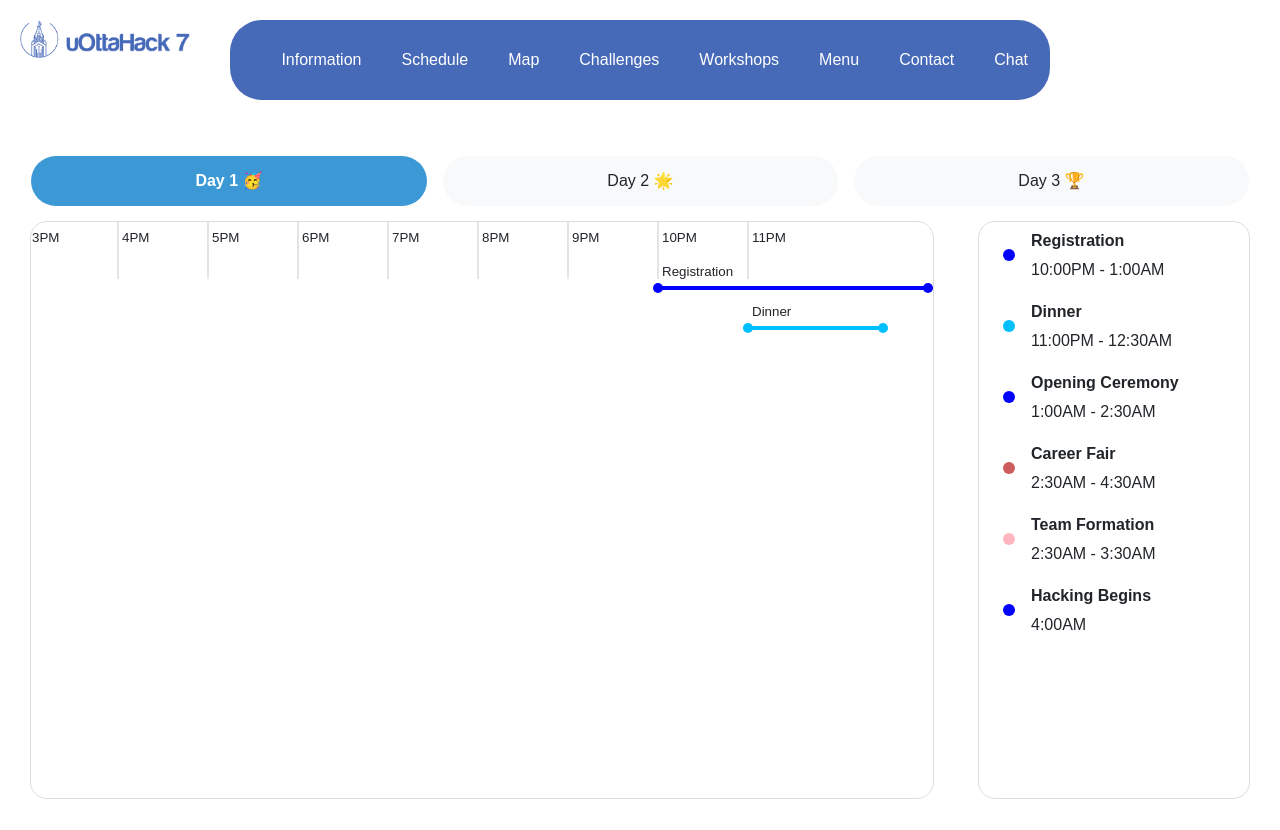
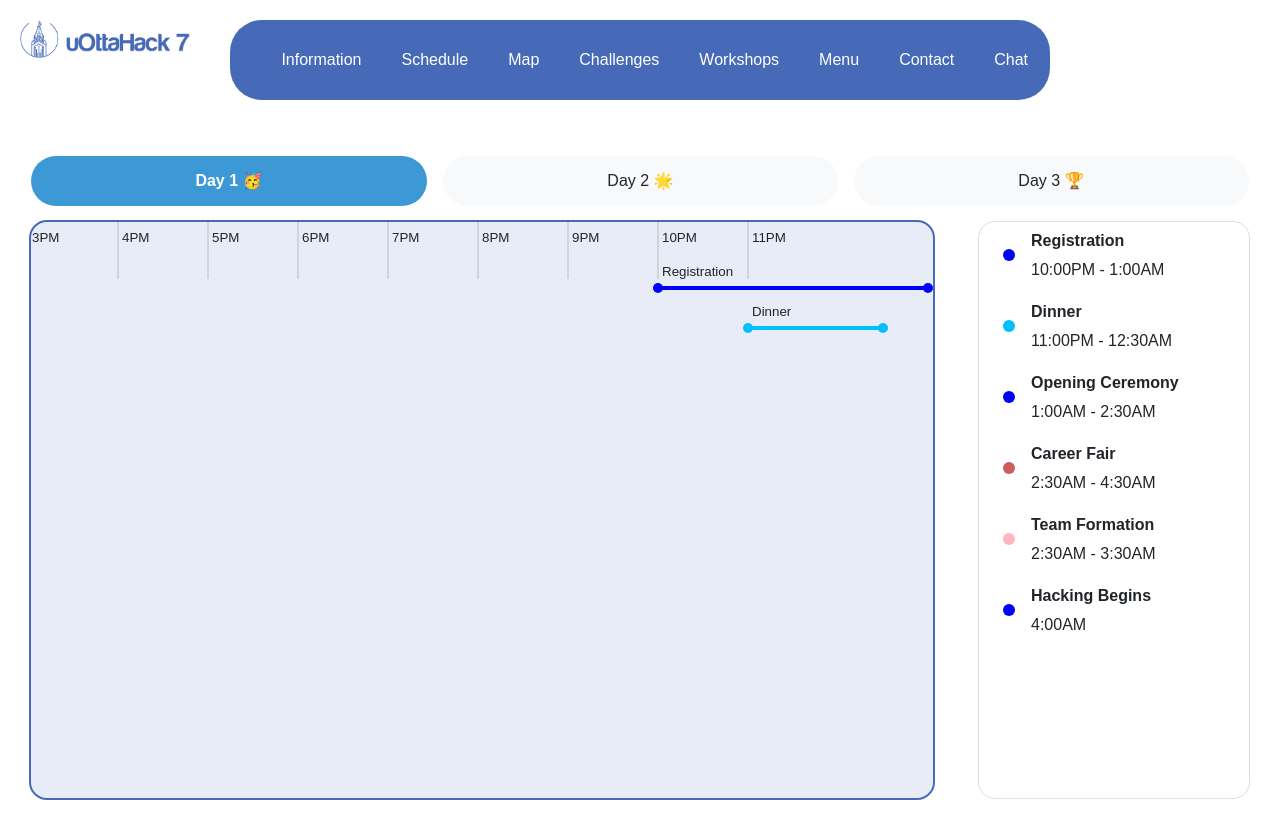
Before and after one commit to Qerope/2025-uottahack-live, a React (Create React App) app: page /schedule in a window 1280 px wide. Built offline with nearby package versions, Linux system fonts and the light colour scheme; a web font is replaced by a local one.

Commit message:
change sched colours

```diff
--- a/src/components/TimelineComponent.css
+++ b/src/components/TimelineComponent.css
@@ -2,9 +2,10 @@
 	position: relative;
 	overflow: auto;
 	width: 100%;
-	outline: 1px solid #ddd;
+	outline: 2px solid rgba(71, 106, 184, 1);
 	height: 72vh;
 	border-radius: 1rem;
+	background: rgba(126, 152, 208, 0.18);
 }
 
 .timeline-label,
```
